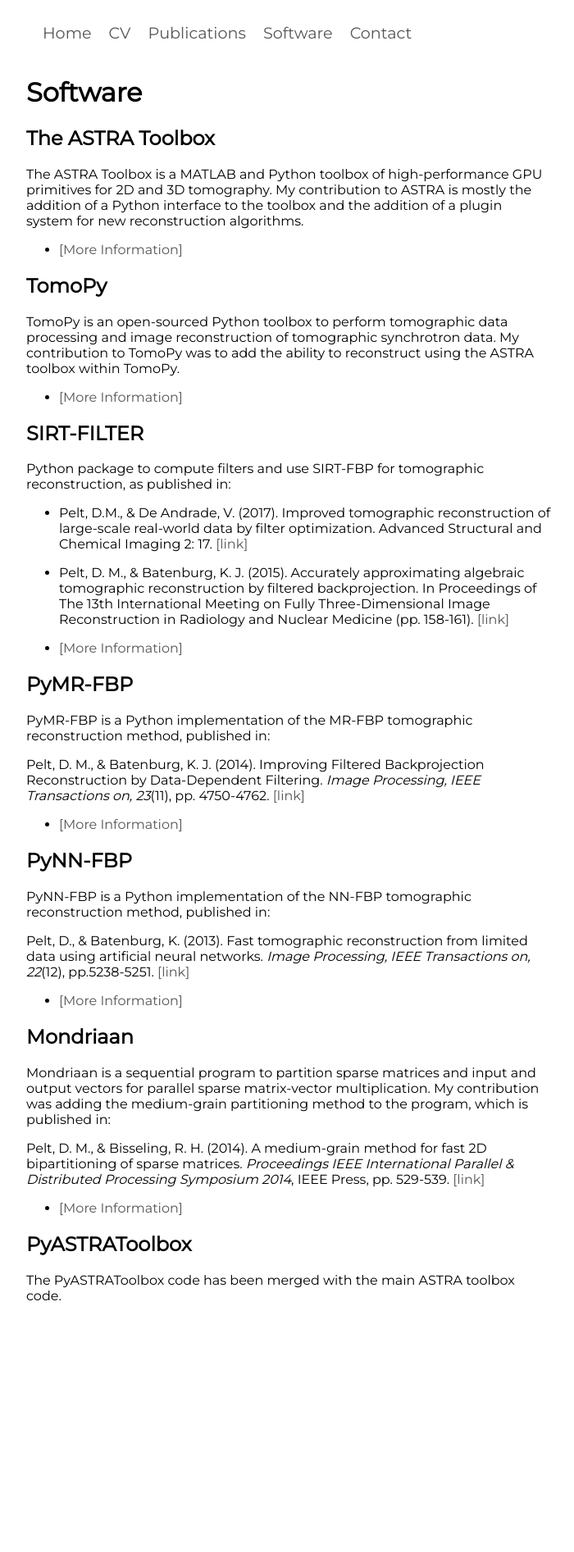
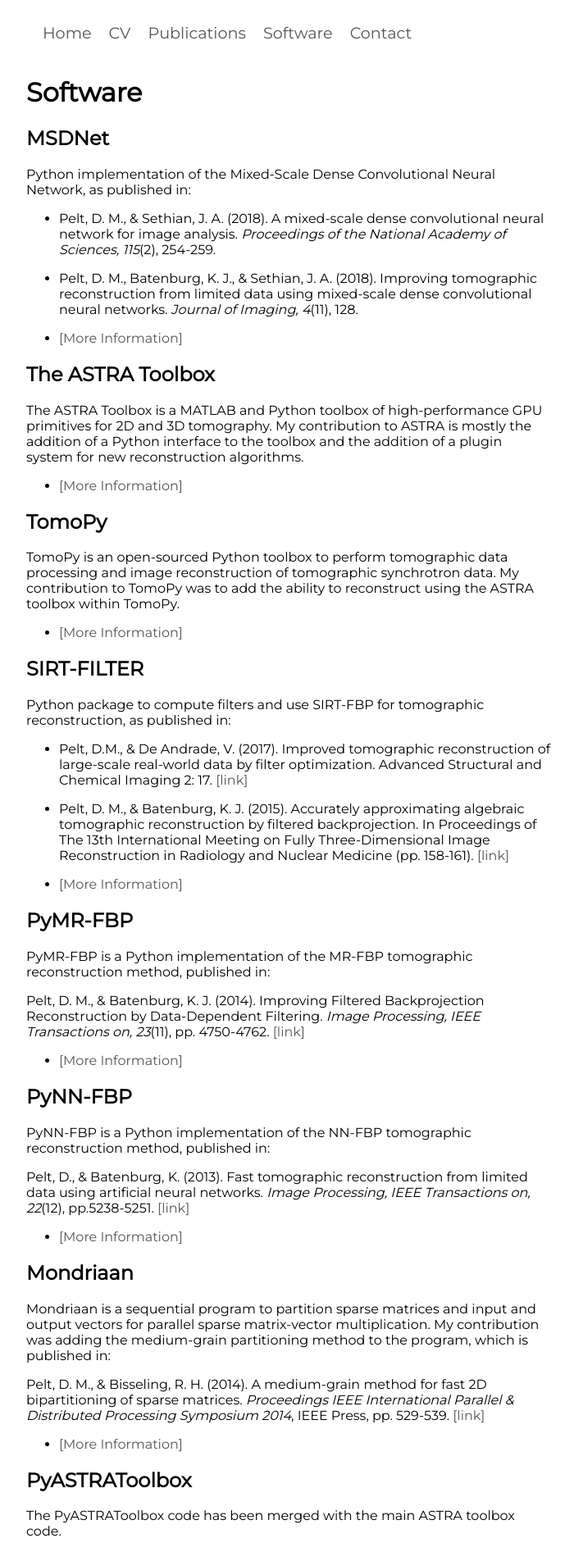
Before and after one commit to dmpelt/dmpelt.github.com, a Jekyll site: the page built from software.md, in a window 1280 px wide. Shown: the whole page at 82% size, without its empty margins (296-996 px from the left). Built offline with Jekyll 4.4.1, drawn with Linux system fonts in a browser that asks for light colours; before the commit the page ends 1606 px from its top, so only the background shows below that.

Commit message:
Update software.md

```diff
--- a/software.md
+++ b/software.md
@@ -5,6 +5,15 @@ permalink: /software/
 ---
 
 # Software
+
+## MSDNet
+Python implementation of the Mixed-Scale Dense Convolutional Neural Network, as published in:
+
+* Pelt, D. M., & Sethian, J. A. (2018). A mixed-scale dense convolutional neural network for image analysis. *Proceedings of the National Academy of Sciences, 115*(2), 254-259.
+* Pelt, D. M., Batenburg, K. J., & Sethian, J. A. (2018). Improving tomographic reconstruction from limited data using mixed-scale dense convolutional neural networks. *Journal of Imaging, 4*(11), 128.
+
+* [\[More Information\]](https://github.com/dmpelt/msdnet)
+
 
 ## The ASTRA Toolbox
 The ASTRA Toolbox is a MATLAB and Python toolbox of high-performance GPU primitives for 2D and 3D tomography.
```
